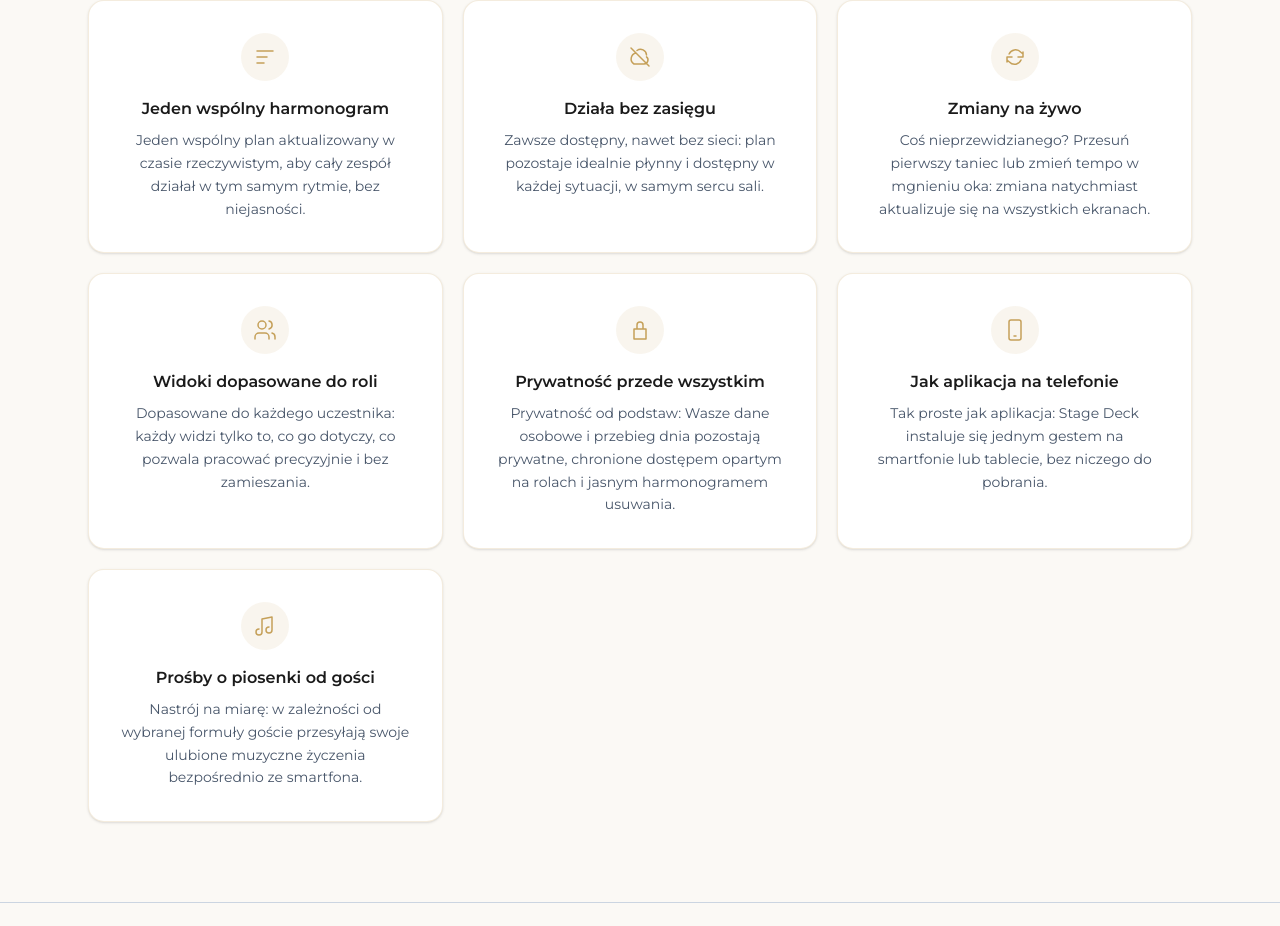
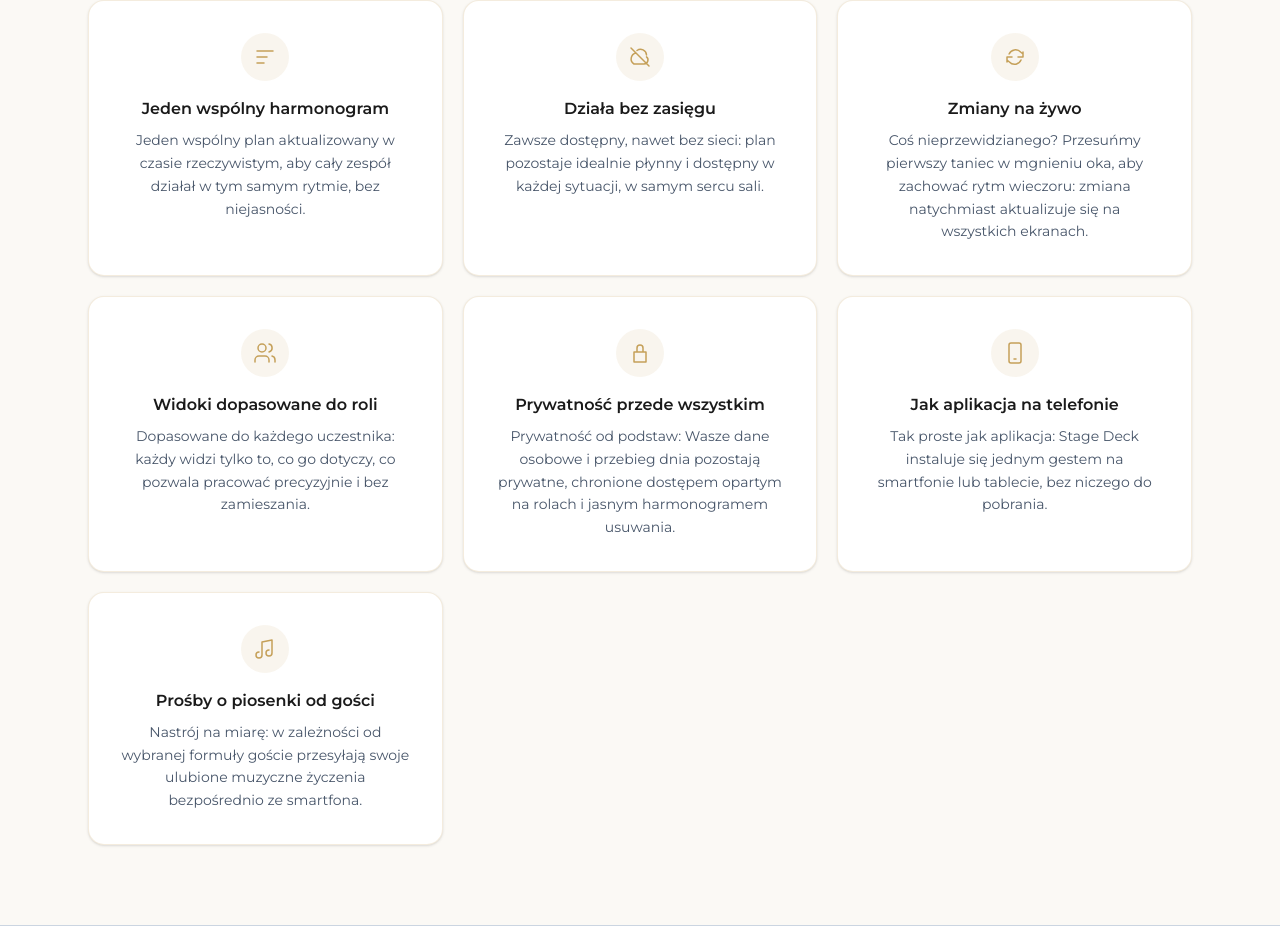
Before and after one commit to weselnyzabojad/weselny-zabojad-stage-deck, a React (Vite) app: page / in a window 1280 px wide. Shown: the part 1374-2300 px from the top of the page. Built offline with nearby package versions, Linux system fonts and the light colour scheme; no server answers.

Commit message:
feat: implement #1155 landing live-changes copy (#1163)
Co-authored-by: Erickcaron3 <68863461+Erickcaron3@users.noreply.github.com>

```diff
--- a/src/i18n/en.js
+++ b/src/i18n/en.js
@@ -785,7 +785,7 @@ const en = {
   'landing.features.2.title': 'Works without signal',
   'landing.features.2.body': 'Always available, even without a signal: the plan stays perfectly smooth and accessible in every circumstance, right in the heart of the venue.',
   'landing.features.3.title': 'Live changes',
-  'landing.features.3.body': 'Something unexpected? Move the first dance or adjust the pace in the blink of an eye: the change updates instantly on every screen.',
+  'landing.features.3.body': 'Something unexpected? Let’s move the first dance in the blink of an eye to keep the evening’s rhythm: the change updates instantly on every screen.',
   'landing.features.4.title': 'Role-specific views',
   'landing.features.4.body': 'Tailored to every contributor: each person sees only what concerns them, for ultra-precise work with no confusion.',
   'landing.features.5.title': 'Privacy first',
--- a/src/i18n/fr.js
+++ b/src/i18n/fr.js
@@ -790,7 +790,7 @@ const fr = {
   'landing.features.2.title': 'Fonctionne sans réseau',
   'landing.features.2.body': 'Toujours accessible, même sans réseau : le planning reste parfaitement fluide et disponible en toutes circonstances, au cœur de la salle.',
   'landing.features.3.title': 'Changements en direct',
-  'landing.features.3.body': 'Un imprévu ? Décalez la première danse ou ajustez le rythme en un clin d’œil : la modification s’actualise instantanément sur tous les écrans.',
+  'landing.features.3.body': 'Un imprévu ? Décalons la première danse en un clin d’œil pour conserver le rythme de la soirée : la modification s’actualise instantanément sur tous les écrans.',
   'landing.features.4.title': 'Vues par rôle',
   'landing.features.4.body': 'Sur-mesure pour chaque intervenant : chacun accède uniquement à ce qui le concerne, pour un travail ultra-précis et sans confusion.',
   'landing.features.5.title': 'Confidentialité d’abord',
--- a/src/i18n/pl.js
+++ b/src/i18n/pl.js
@@ -788,7 +788,7 @@ const pl = {
   'landing.features.2.title': 'Działa bez zasięgu',
   'landing.features.2.body': 'Zawsze dostępny, nawet bez sieci: plan pozostaje idealnie płynny i dostępny w każdej sytuacji, w samym sercu sali.',
   'landing.features.3.title': 'Zmiany na żywo',
-  'landing.features.3.body': 'Coś nieprzewidzianego? Przesuń pierwszy taniec lub zmień tempo w mgnieniu oka: zmiana natychmiast aktualizuje się na wszystkich ekranach.',
+  'landing.features.3.body': 'Coś nieprzewidzianego? Przesuńmy pierwszy taniec w mgnieniu oka, aby zachować rytm wieczoru: zmiana natychmiast aktualizuje się na wszystkich ekranach.',
   'landing.features.4.title': 'Widoki dopasowane do roli',
   'landing.features.4.body': 'Dopasowane do każdego uczestnika: każdy widzi tylko to, co go dotyczy, co pozwala pracować precyzyjnie i bez zamieszania.',
   'landing.features.5.title': 'Prywatność przede wszystkim',
```
Also changed, not shown: 1 other file (tests, documents, lock files or other folders).
